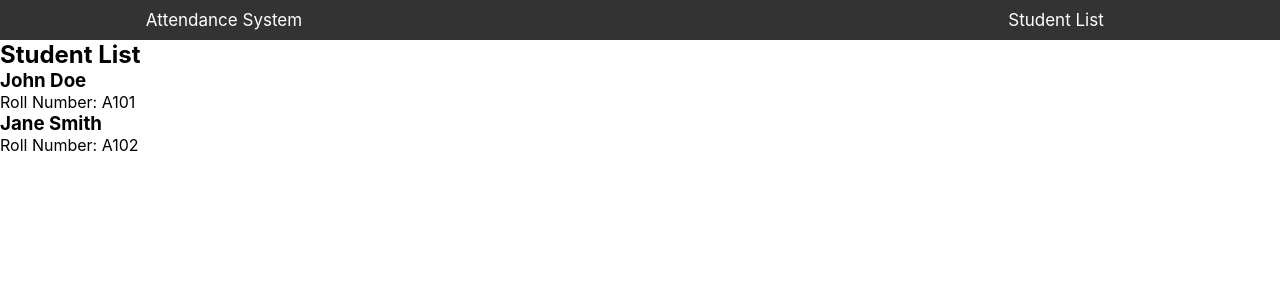
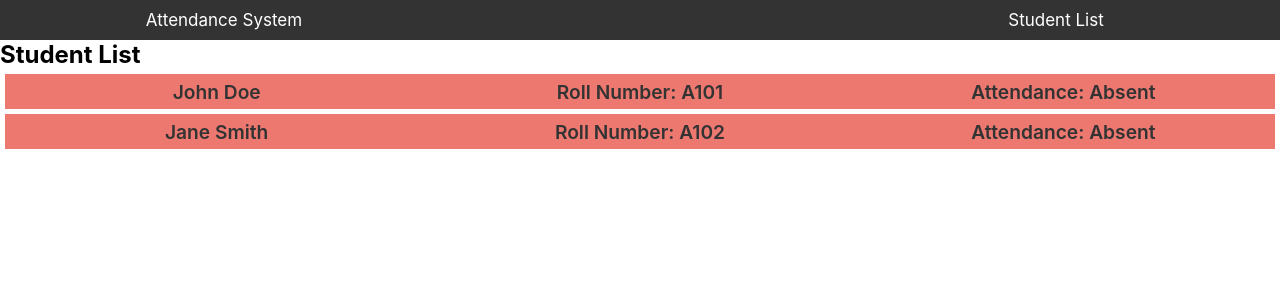
Before and after one commit to Hari-krishna-tech/kalvium-task, a React (Create React App) app: page /studentlist in a window 1280 px wide. Shown: the top 300 px of the page. Built offline with nearby package versions, Linux system fonts and the light colour scheme.

Commit message:
added to logic to mark present and absent

```diff
--- a/src/App.js
+++ b/src/App.js
@@ -15,21 +15,24 @@ const App = () => {
   const [students, setStudents] = useState(initialStudents);
 
   const markAttendance = (studentId) => {
-    const updatedStudents = students.map((student) =>
-      student.id === parseInt(studentId)
-        ? { ...student, attendance: true }
-        : student
-    );
+    const updatedStudents = students.map((student) => {
+      if (student.id === parseInt(studentId)) {
+        console.log(student.id)
+        return { ...student, attendance: !student.attendance }
+      }
+      return {...student};
+    });
     setStudents(updatedStudents);
+    console.log(students);
   };
-
+  console.log("rerendered");
   return (
     <div className="app">
       <Nav />
       <Routes>
         <Route path="/" element={<AttendanceForm students={students} markAttendance={markAttendance}/>} />
 
-        <Route path="/studentlist" element={<StudentList students={students}/>} />
+        <Route path="/studentlist" element={<StudentList students={students} markAttendance={markAttendance}/>} />
 
 
       </Routes>
--- a/src/components/AttendanceForm/AttendanceForm.js
+++ b/src/components/AttendanceForm/AttendanceForm.js
@@ -3,13 +3,27 @@ import "./AttendanceForm.css"
 
 const AttendanceForm = ({ students, markAttendance }) => {
   const [selectedStudent, setSelectedStudent] = useState('');
+  const [present, setPresent] = useState(false);
 
   const handleStudentChange = (event) => {
     setSelectedStudent(event.target.value);
+    if(event.target.value === ""){
+      setPresent(false);
+      return;
+    }
+    for(var i=0; i<students.length; i++){
+      if(students[i].id === parseInt(selectedStudent)){
+        console.log(students[i].attendance)
+        setPresent(students[i].attendance);
+        break;
+      }
+    }
+
   };
 
   const handleMarkAttendance = () => {
     markAttendance(selectedStudent);
+
     setSelectedStudent('');
   };
 
@@ -27,7 +41,7 @@ const AttendanceForm = ({ students, markAttendance }) => {
       </select>
       </div>
 
-      <button className='mark-attendance' onClick={handleMarkAttendance}>Mark Attendance</button>
+      <button className='mark-attendance' onClick={handleMarkAttendance}>Mark {present?"Absent":"Present"}</button>
     </div>
   );
 };
--- /dev/null
+++ b/src/components/StudentList/StudentCard.css
@@ -0,0 +1,61 @@
+.student-card {
+    height: 35px;
+    display: grid;
+    grid-template-columns: 1fr 1fr 1fr;
+    grid-template-rows: 1fr;
+    grid-template-areas: "name id attendance";
+
+    margin: 5px;
+
+}
+
+.present {
+
+    background-color: #74c576;
+    color: white;
+
+}
+ .absent {
+
+    background-color: #ed7870;
+    color: white;
+}
+
+.present:hover {
+    background-color: #46a049;
+}
+
+.absent:hover {
+    background-color: #e53935;
+}
+
+.student-card .name {
+    grid-area: name;
+    display: flex;
+    justify-content: center;
+    align-items: center;
+    font-size: 1.2rem;
+    font-weight: 600;
+    color: #333;
+}
+
+
+.student-card .rollno {
+    grid-area: id;
+    display: flex;
+    justify-content: center;
+    align-items: center;
+    font-size: 1.2rem;
+    font-weight: 600;
+    color: #333;
+}
+
+.student-card .attendance {
+    grid-area: attendance;
+    display: flex;
+    justify-content: center;
+    align-items: center;
+    font-size: 1.2rem;
+    font-weight: 600;
+    color: #333;
+}
--- a/src/components/StudentList/StudentCard.js
+++ b/src/components/StudentList/StudentCard.js
@@ -1,10 +1,16 @@
 import React from 'react';
+import "./StudentCard.css"
 
-const StudentCard = ({ student }) => {
+const StudentCard = ({ student, markAttendance }) => {
+  const handleClick = () => {
+    markAttendance(student.id);
+
+  };
   return (
-    <div className="student-card">
-      <h3>{student.name}</h3>
-      <p>Roll Number: {student.rollNumber}</p>
+    <div onClick={handleClick} className={student.attendance?`student-card present`: "student-card absent"}>
+      <p className='name'>{student.name}</p>
+      <p className='rollno'>Roll Number: {student.rollNumber}</p>
+      <p className='attendance'>Attendance: {student.attendance?"Present":"Absent"}</p>
     </div>
   );
 };
--- a/src/components/StudentList/StudentList.js
+++ b/src/components/StudentList/StudentList.js
@@ -1,12 +1,12 @@
 import React from 'react';
 import StudentCard from './StudentCard';
 
-const StudentList = ({ students }) => {
+const StudentList = ({ students, markAttendance }) => {
   return (
     <div className="student-list">
       <h2>Student List</h2>
       {students.map((student) => (
-        <StudentCard key={student.id} student={student} />
+        <StudentCard key={student.id} student={student} markAttendance={markAttendance}/>
       ))}
     </div>
   );
```
